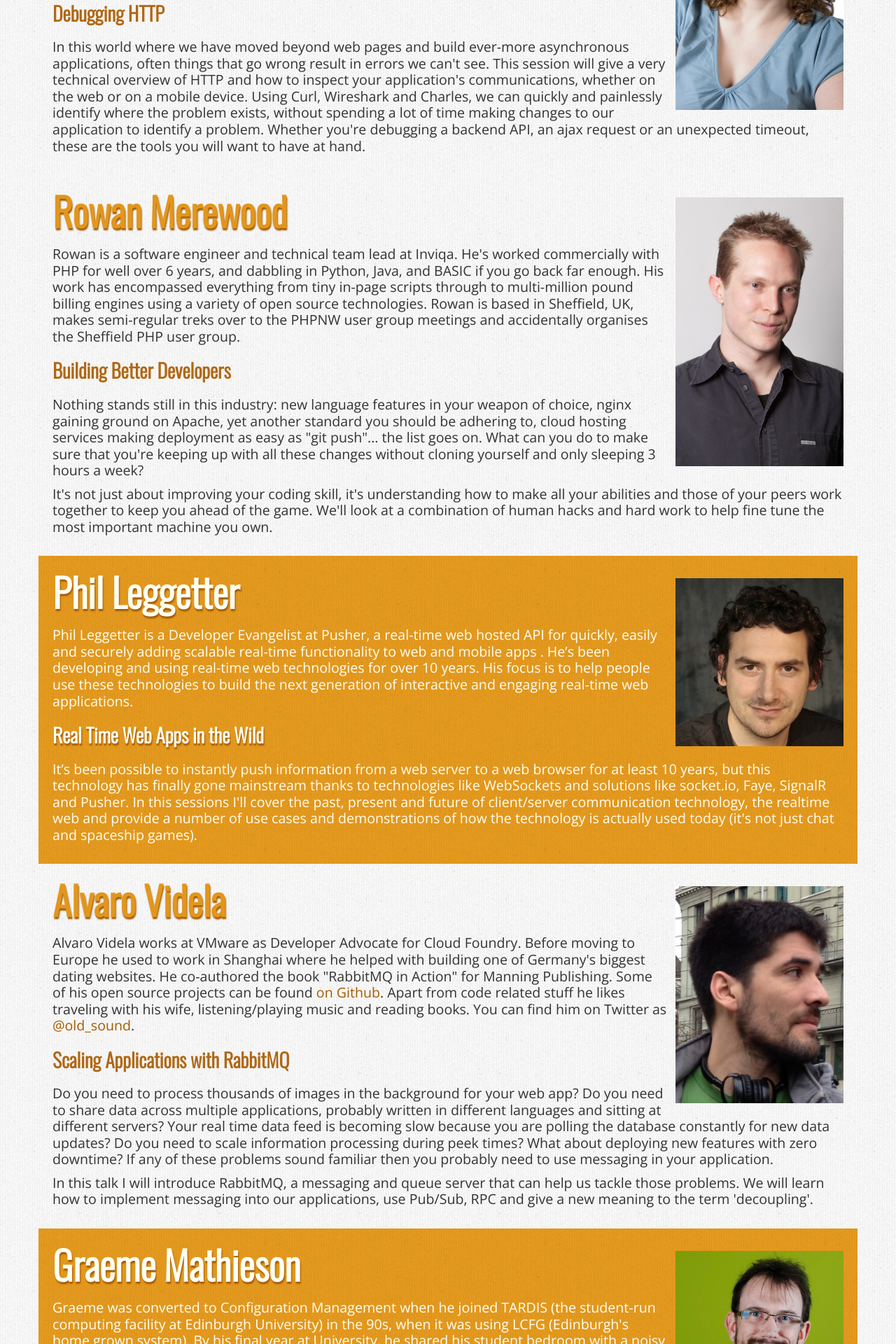
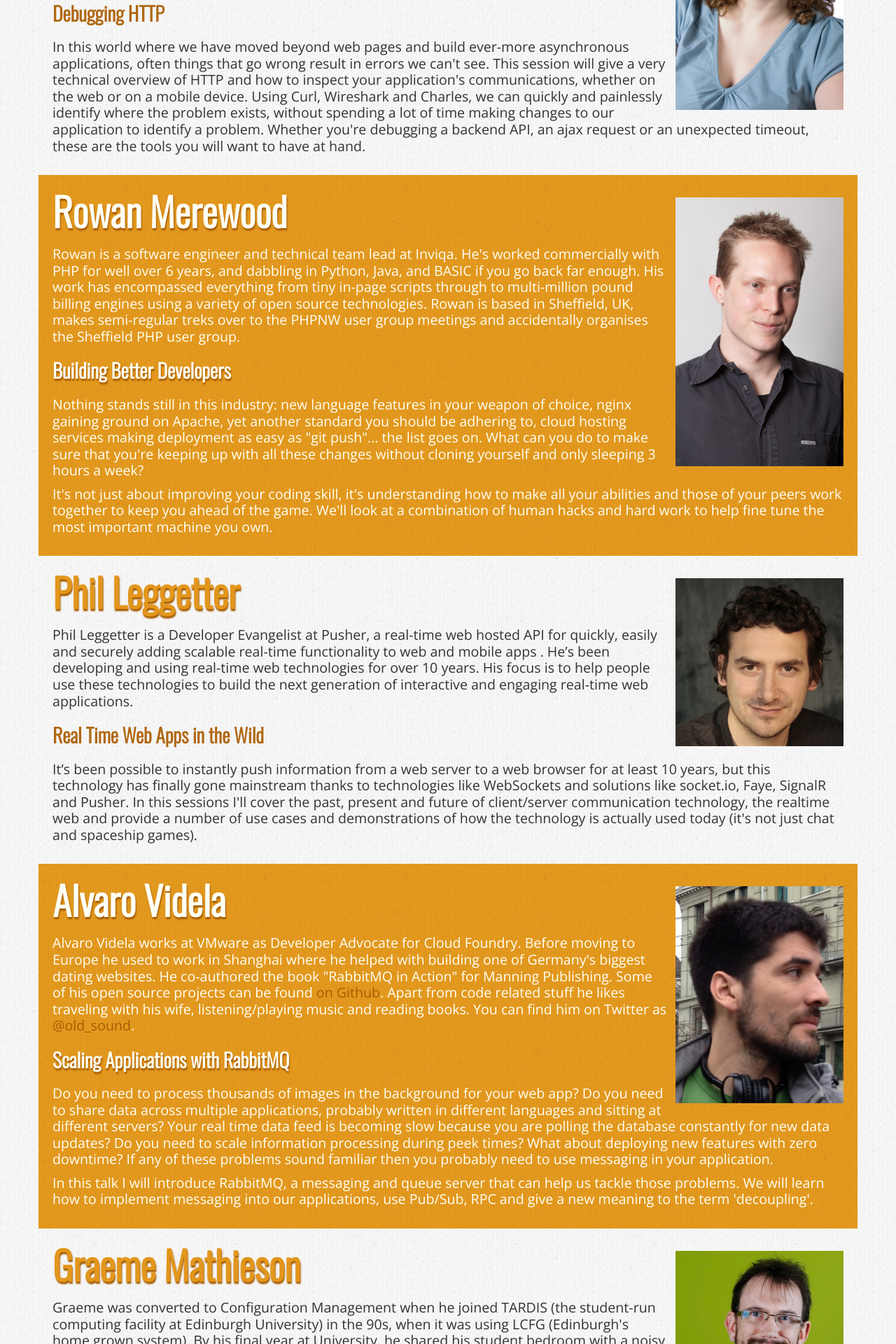
Before and after one commit to whiskyweb/whiskyweb-website, a Jekyll site: the page built from speakers.html, in a window 1280 px wide. Shown: the part 4136-6056 px from the top of the page at 70% size. Built offline with Jekyll 4.4.1, drawn with Linux system fonts in a browser that asks for light colours; nearby versions of some CDN libraries; Markdown is read by kramdown in place of the engine named in the settings.

Commit message:
Fix colour striping on speakers page.

```diff
--- a/speakers.html
+++ b/speakers.html
@@ -161,7 +161,7 @@ title: Speakers
         </div>
     </div>
 
-    <div class="speaker" id="rowan">
+    <div class="speaker yellow clearfix" id="rowan">
 
         <img class="hidden-phone" src="/img/rowan.jpg" alt="Rowan Merewood" />
 
@@ -177,7 +177,7 @@ title: Speakers
         </div>
     </div>
 
-    <div class="speaker yellow clearfix" id="phil">
+    <div class="speaker clearfix" id="phil">
 
         <img class="hidden-phone" src="/img/phil.jpg" alt="Phil Leggetter" />
 
@@ -192,7 +192,7 @@ title: Speakers
         </div>
     </div>
 
-    <div class="speaker" id="alvaro">
+    <div class="speaker yellow clearfix" id="alvaro">
 
         <img class="hidden-phone" src="/img/alvaro.jpg" alt="Alvaro Videla" />
 
@@ -208,7 +208,7 @@ title: Speakers
         </div>
     </div>
 
-    <div class="speaker yellow clearfix" id="graeme">
+    <div class="speaker clearfix" id="graeme">
 
         <img class="hidden-phone" src="/img/graeme.jpg" alt="Graeme Mathieson" />
 
@@ -226,7 +226,7 @@ title: Speakers
         </div>
     </div>
 
-    <div class="speaker clearfix" id="robert">
+    <div class="speaker yellow clearfix" id="robert">
 
         <img class="hidden-phone" src="/img/robert.jpg" alt="Robert Nyman" />
 
```
